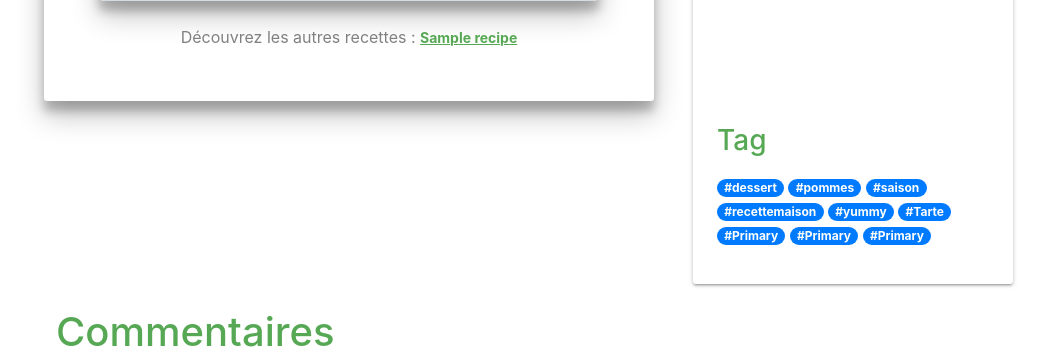
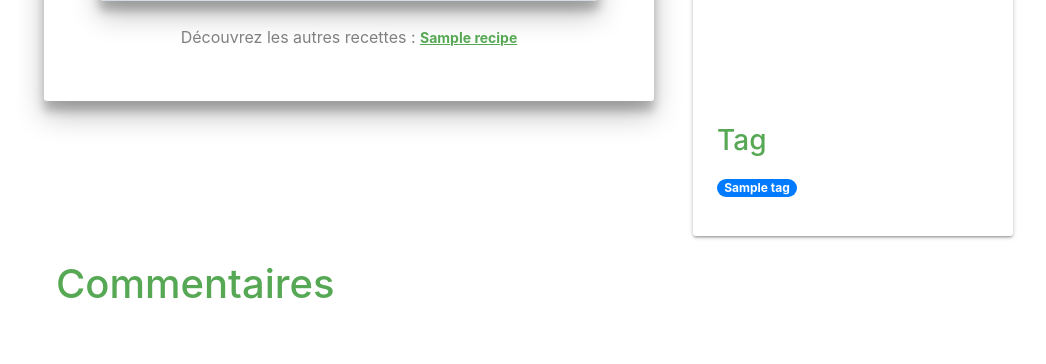
Before and after one commit to smaloron/projet-recettes-php-slim, a PHP site: template templates/recipe/details.html.twig in a window 1280 px wide. Shown: the part 675-1039 px from the top of the page, without its empty margins (119-1165 px from the left). After the commit the page ends 974 px from the top, so only its background shows below. Run offline with PHP 8.4, Linux system fonts and the light colour scheme; the template is opened without the code that fills it: most values are stand-ins (such as "Sample title", 1, 10 or a date in 2020); grey boxes marked "Sample" are stand-in pictures; some libraries are stand-ins or nearby versions.

Commit message:
adding Bytag feature

```diff
--- a/templates/recipe/details.html.twig
+++ b/templates/recipe/details.html.twig
@@ -52,16 +52,10 @@
         </div>
         <div>
             <h3 class="mb-3 mt-5 yummy_title">Tag</h3>
+                    {% for tag in tags %}
+                        <span class="badge badge-pill badge-primary"><a href="/byTag/{{ tag.id }}" class="tags"> {{ tag.tag_name }} </a></span>
+                    {% endfor %}
 
-            <span class="badge badge-pill badge-primary">#dessert</span>
-            <span class="badge badge-pill badge-primary">#pommes</span>
-            <span class="badge badge-pill badge-primary">#saison</span>
-            <span class="badge badge-pill badge-primary">#recettemaison</span>
-            <span class="badge badge-pill badge-primary">#yummy</span>
-            <span class="badge badge-pill badge-primary">#Tarte</span>
-            <span class="badge badge-pill badge-primary">#Primary</span>
-            <span class="badge badge-pill badge-primary">#Primary</span>
-            <span class="badge badge-pill badge-primary">#Primary</span>
         </div>
 
         <div>
--- a/www/public/css/style.css
+++ b/www/public/css/style.css
@@ -12,6 +12,14 @@ body{
     text-decoration: none;
 }
 
+.tags{
+    color: white;
+}
+
+.tags:hover{
+    color: white;
+
+}
 
 .category_link{
     color:  #56a854;
```
Also changed, not shown: app/routes/showRecipe.php (+49 -2 lines), templates/recipe/byTag.html.twig (added, +22 -0 lines).
